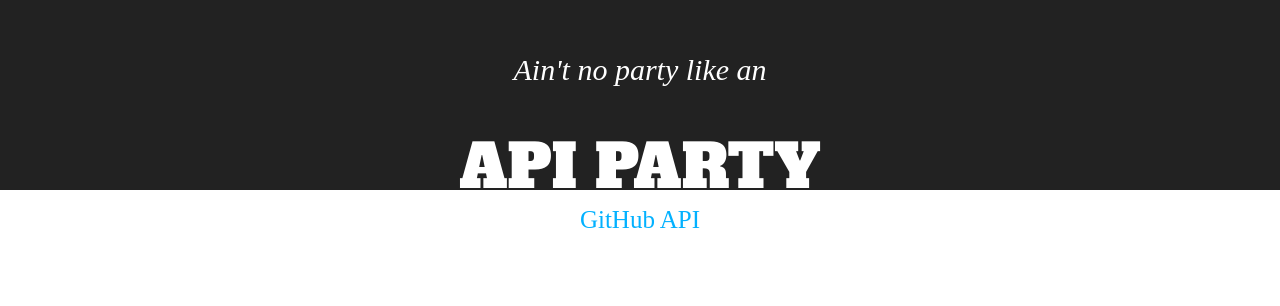
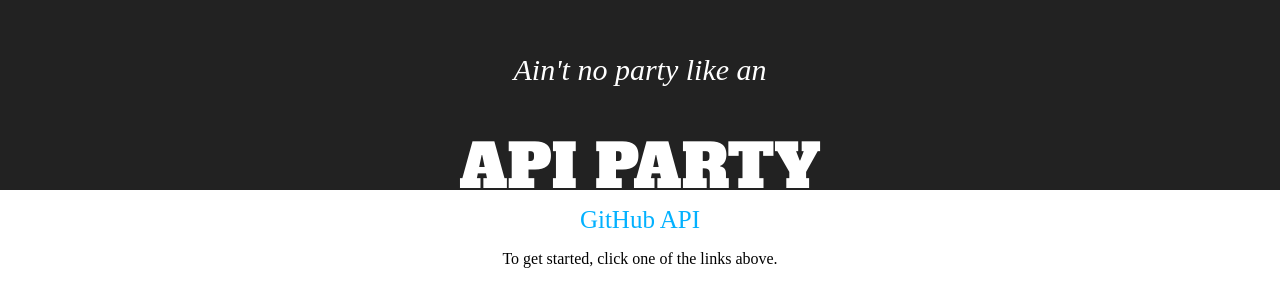
Before and after one commit to PatrickConboy/api-party, a React (Create React App) app: page / in a window 1280 px wide. Shown: the top 306 px of the page. Built offline with nearby package versions, Linux system fonts and the light colour scheme; a web font is replaced by a local one.

Commit message:
Add a switch with default statement

```diff
--- a/src/App.js
+++ b/src/App.js
@@ -1,5 +1,5 @@
 import React, { Component } from 'react'
-import { Route, NavLink } from 'react-router-dom'
+import { Route, NavLink, Switch } from 'react-router-dom'
 
 import './App.css'
 
@@ -16,7 +16,12 @@
             <NavLink to="/github">GitHub API</NavLink>
           </li>
         </ul>
-        <Route path="/github" render={() => <h1>GitHub!</h1>} />
+        <Switch>
+          <Route path="/github" render={() => <h1>GitHub!</h1>} />
+          <Route render={() => (
+            <p>To get started, click one of the links above.</p>
+          )}/>
+        </Switch>
       </div>
     )
   }
```
